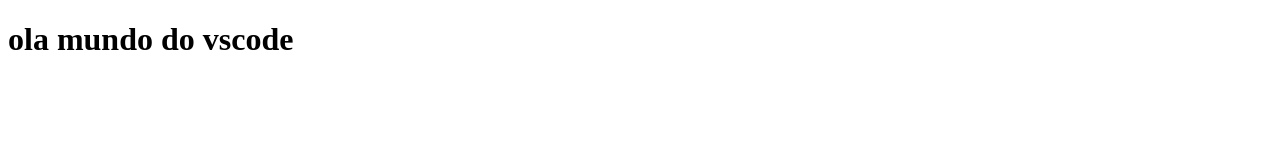
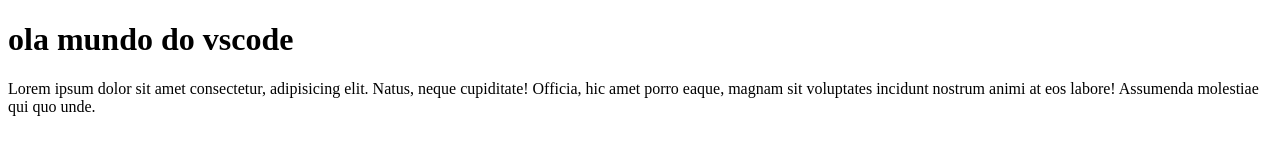
Before and after one commit to rodrigonun/teste-vscode, a plain HTML site: page index.html in a window 1280 px wide. Drawn offline with Linux system fonts and the light colour scheme.

Commit message:
add lorem

```diff
--- a/index.html
+++ b/index.html
@@ -7,6 +7,7 @@
 </head>
 <body>
     <h1>ola mundo do vscode</h1>
+    <p>Lorem ipsum dolor sit amet consectetur, adipisicing elit. Natus, neque cupiditate! Officia, hic amet porro eaque, magnam sit voluptates incidunt nostrum animi at eos labore! Assumenda molestiae qui quo unde.</p>
 
 </body>
 </html>
```
